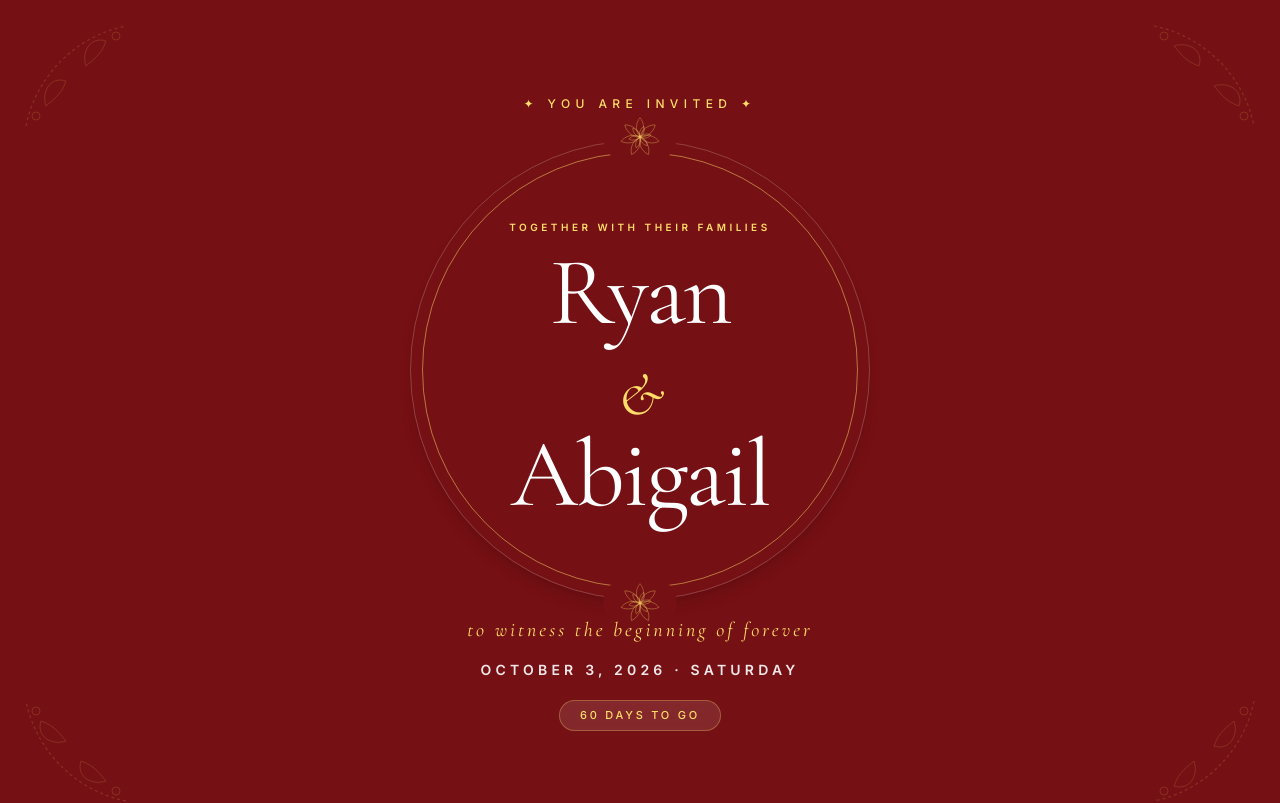
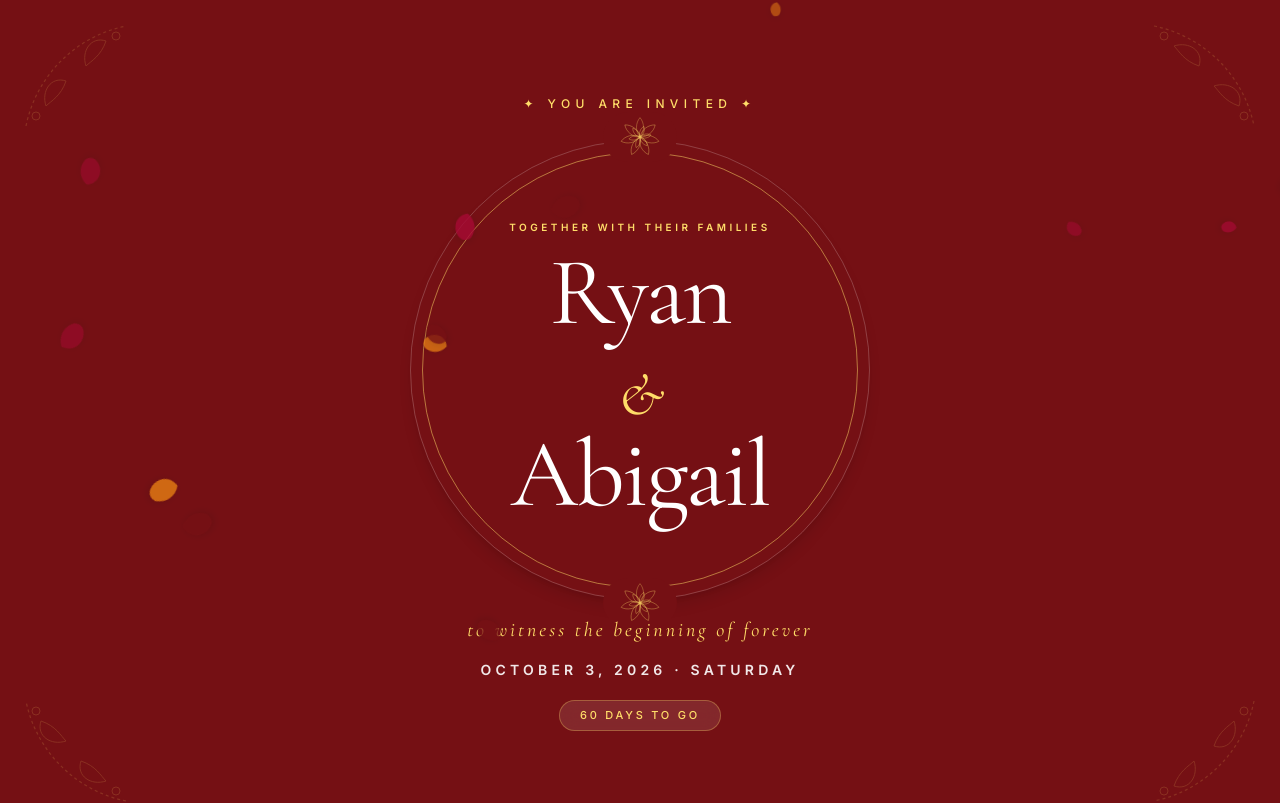
Before and after one commit to mnsling/weddinginv, a React (Vite) app: page / in a window 1280 px wide. Shown: the top 803 px of the page. Built offline with nearby package versions, Linux system fonts and the light colour scheme.

Commit message:
change ui addition

```diff
--- a/index.html
+++ b/index.html
@@ -2,7 +2,7 @@
 <html lang="en">
   <head>
     <meta charset="UTF-8" />
-    <link rel="icon" type="image/svg+xml" href="/favicon.svg" />
+    <link rel="icon" type="image/svg+xml" href="/activity.svg" />
     <meta name="viewport" content="width=device-width, initial-scale=1.0" />
     <title>Abigail & Ryan</title>
   </head>
--- a/src/App.jsx
+++ b/src/App.jsx
@@ -1,13 +1,67 @@
 import React, { useEffect, useRef, useState } from "react";
-import bgImage from "./assets/bg.jpg"; // Adjust path if assets is located elsewhere (e.g. "../assets/bg.jpg")
+import bgImage from "./assets/bg.jpg"; // Background image import
 
 /**
  * Ryan & Abigail — Wedding Invitation
  * -----------------------------------
- * Streamlined Hero section featuring "YOU ARE INVITED" as a subtle gold subtext
- * above the names, maximizing focus on the central moon gate ring and roses.
- * Includes responsive Schedule of Events (Horizontal on Desktop / Vertical on Mobile).
+ * Features floating rose petal animation system and responsive sections.
  */
+
+// ---------------------------------------------------------------------------
+// Falling Rose Petals Animation Component
+// ---------------------------------------------------------------------------
+function FallingPetals({ count = 22 }) {
+  const [petals, setPetals] = useState([]);
+
+  useEffect(() => {
+    // Generate petals with randomized speeds, sizes, positions, and drift angles
+    const generatedPetals = Array.from({ length: count }).map((_, i) => ({
+      id: i,
+      left: Math.random() * 100, // Horizontal start percentage
+      size: 12 + Math.random() * 14, // Petal width in px
+      duration: 7 + Math.random() * 8, // Fall duration (seconds)
+      delay: Math.random() * 10, // Initial delay before animation starts
+      opacity: 0.5 + Math.random() * 0.4, // Opacity variation
+      swayDuration: 3 + Math.random() * 3, // Sway frequency
+      rotate: Math.random() * 360, // Initial rotation angle
+      color: i % 3 === 0 ? "#A60934" : i % 2 === 0 ? "#751014" : "#E17A13", // Rich crimson & warm tones
+    }));
+    setPetals(generatedPetals);
+  }, [count]);
+
+  return (
+    <div className="fixed inset-0 pointer-events-none z-30 overflow-hidden">
+      {petals.map((p) => (
+        <div
+          key={p.id}
+          className="absolute top-[-5%]"
+          style={{
+            left: `${p.left}%`,
+            animation: `fall ${p.duration}s linear infinite`,
+            animationDelay: `${p.delay}s`,
+          }}
+        >
+          {/* Individual Sway & Rotation Wrapper */}
+          <svg
+            width={p.size}
+            height={p.size * 1.3}
+            viewBox="0 0 24 30"
+            fill={p.color}
+            style={{
+              opacity: p.opacity,
+              animation: `sway ${p.swayDuration}s ease-in-out infinite alternate`,
+              transform: `rotate(${p.rotate}deg)`,
+              filter: "drop-shadow(0 2px 4px rgba(0,0,0,0.15))",
+            }}
+          >
+            {/* Smooth Rose Petal Path */}
+            <path d="M12 0 C 20 5, 24 15, 18 25 C 12 30, 6 28, 2 20 C -2 10, 4 2, 12 0 Z" />
+          </svg>
+        </div>
+      ))}
+    </div>
+  );
+}
 
 // ---------------------------------------------------------------------------
 // Reveal-on-scroll wrapper
@@ -50,7 +104,7 @@ function Reveal({ children, delay = 0, className = "", scale = false }) {
 }
 
 // ---------------------------------------------------------------------------
-// Standard Section Header (Used for lower sections)
+// Standard Section Header
 // ---------------------------------------------------------------------------
 function SectionHeader({ numeral, chapter, title, theme = "dark" }) {
   const isDarkBg = theme === "light";
@@ -60,8 +114,9 @@ function SectionHeader({ numeral, chapter, title, theme = "dark" }) {
       {numeral && (
         <Reveal>
           <p
-            className={`font-display italic text-base md:text-lg font-light mb-1 ${isDarkBg ? "text-white/80" : "text-[#751014]/80"
-              }`}
+            className={`font-display italic text-base md:text-lg font-light mb-1 ${
+              isDarkBg ? "text-white/80" : "text-[#751014]/80"
+            }`}
           >
             {numeral}
           </p>
@@ -70,16 +125,18 @@ function SectionHeader({ numeral, chapter, title, theme = "dark" }) {
 
       <Reveal delay={40}>
         <div
-          className={`w-px h-5 md:h-7 mb-3 ${isDarkBg ? "bg-white/30" : "bg-[#751014]/30"
-            }`}
+          className={`w-px h-5 md:h-7 mb-3 ${
+            isDarkBg ? "bg-white/30" : "bg-[#751014]/30"
+          }`}
         />
       </Reveal>
 
       {chapter && (
         <Reveal delay={80}>
           <p
-            className={`text-[9px] md:text-[10px] tracking-[0.4em] uppercase font-medium mb-2 ${isDarkBg ? "text-[#ffdd69]" : "text-[#751014]"
-              }`}
+            className={`text-[9px] md:text-[10px] tracking-[0.4em] uppercase font-medium mb-2 ${
+              isDarkBg ? "text-[#ffdd69]" : "text-[#751014]"
+            }`}
           >
             {chapter}
           </p>
@@ -88,8 +145,9 @@ function SectionHeader({ numeral, chapter, title, theme = "dark" }) {
 
       <Reveal delay={chapter ? 120 : 80}>
         <h2
-          className={`font-display text-4xl sm:text-5xl md:text-6xl font-normal tracking-wide ${isDarkBg ? "text-white" : "text-[#751014]"
-            }`}
+          className={`font-display text-4xl sm:text-5xl md:text-6xl font-normal tracking-wide ${
+            isDarkBg ? "text-white" : "text-[#751014]"
+          }`}
         >
           {title}
         </h2>
@@ -280,13 +338,10 @@ function TimelineItem({ time, label, last = false }) {
       <div className="hidden md:flex flex-1 flex-col items-center text-center group relative">
         {/* Step Marker & Connecting Line */}
         <div className="relative w-full flex items-center justify-center mb-6">
-          {/* Node Dot */}
           <div className="relative z-10 w-4 h-4 rounded-full bg-[#751014] flex items-center justify-center transition-transform duration-300 group-hover:scale-125">
             <div className="w-1.5 h-1.5 rounded-full bg-white" />
             <div className="absolute inset-0 rounded-full bg-[#751014] pulse-dot" />
           </div>
-
-          {/* Line segment connecting to next item */}
           {!last && (
             <div className="absolute left-1/2 w-full h-[2px] bg-[#751014]/20 top-1/2 -translate-y-1/2 z-0" />
           )}
@@ -316,7 +371,6 @@ function Swatch({ hex }) {
         className="w-10 h-10 md:w-12 md:h-12 rounded-full border border-white/20 shadow-md transition-transform duration-300 group-hover:scale-110"
         style={{ backgroundColor: hex }}
       />
-      {/* Updated text styling for high contrast on dark background */}
       <span className="text-[10px] font-mono tracking-wider text-white/90 font-medium uppercase drop-shadow-sm">
         {hex}
       </span>
@@ -342,7 +396,10 @@ export default function WeddingInvite() {
   ];
 
   return (
-    <div className="min-h-screen w-full bg-white text-[#333333] overflow-x-hidden antialiased selection:bg-[#751014] selection:text-white">
+    <div className="min-h-screen w-full bg-white text-[#333333] overflow-x-hidden antialiased selection:bg-[#751014] selection:text-white relative">
+      {/* Falling Rose Petals Animation Layer */}
+      <FallingPetals count={25} />
+
       <style>{`
         @import url('https://fonts.googleapis.com/css2?family=Cormorant+Garamond:ital,wght@0,300;0,400;0,500;0,600;1,400&family=Noto+Serif+SC:wght@400;600&family=Inter:wght@300;400;500;600&display=swap');
 
@@ -385,6 +442,28 @@ export default function WeddingInvite() {
           100% { opacity: 0; }
         }
 
+        /* Falling Petals Animations */
+        @keyframes fall {
+          0% {
+            top: -10%;
+          }
+          100% {
+            top: 108%;
+          }
+        }
+
+        @keyframes sway {
+          0% {
+            transform: translateX(0px) rotate(0deg);
+          }
+          50% {
+            transform: translateX(45px) rotate(180deg);
+          }
+          100% {
+            transform: translateX(-35px) rotate(360deg);
+          }
+        }
+
         @media (prefers-reduced-motion: reduce) {
           .reveal { transition: none !important; opacity: 1 !important; transform: none !important; }
           .pulse-dot { animation: none !important; }
@@ -394,7 +473,6 @@ export default function WeddingInvite() {
       <div className="font-body">
         {/* -------------------------------------------------- HERO SECTION (BG #751014) */}
         <section className="relative bg-[#751014] text-white py-16 md:py-24 min-h-screen flex flex-col items-center justify-center overflow-hidden">
-          {/* Background Corner Roses */}
           <CornerFloral
             tone="#ffdd69"
             opacity={0.15}
@@ -417,7 +495,6 @@ export default function WeddingInvite() {
           />
 
           <div className="relative z-10 flex flex-col items-center text-center max-w-3xl mx-auto px-6">
-            {/* Subtle Gold "YOU ARE INVITED" Subtext Header */}
             <Reveal delay={40}>
               <p className="text-[#ffdd69] text-[10px] sm:text-xs tracking-[0.45em] uppercase font-medium mb-3">
                 ✦ You Are Invited ✦
@@ -426,11 +503,9 @@ export default function WeddingInvite() {
 
             <Reveal delay={100} scale>
               <div className="relative w-[300px] h-[300px] sm:w-[380px] sm:h-[380px] md:w-[460px] md:h-[460px] flex items-center justify-center my-4">
-                {/* Outer Ring & Gold Inset */}
                 <div className="absolute inset-0 rounded-full border border-white/20 shadow-lg" />
                 <div className="absolute inset-3 rounded-full border border-[#ffdd69]/50" />
 
-                {/* Top & Bottom Rose Accents on Ring */}
                 <div className="absolute -top-7 left-1/2 -translate-x-1/2 bg-[#751014] px-3 rounded-full">
                   <Rose size={50} tone="#ffdd69" opacity={0.9} />
                 </div>
@@ -596,13 +671,22 @@ export default function WeddingInvite() {
           </div>
         </section>
 
-        {/* ------------------------------------------------------ ATTIRE (SECTION V - BG IMAGE) */}
-        <section
-          className="relative text-white py-24 md:py-36 text-center bg-cover bg-center bg-no-repeat"
-          style={{ backgroundImage: `url(${bgImage})` }}
-        >
-          {/* Dark Overlay for Text Readability */}
-          <div className="absolute inset-0 bg-black/60 pointer-events-none" />
+        {/* ------------------------------------------------------ ATTIRE (SECTION V - BG IMAGE WITH SEAMLESS FADE) */}
+        <section className="relative text-white py-24 md:py-36 text-center bg-white overflow-hidden">
+          {/* Background Image Container with Top & Bottom Fade Mask */}
+          <div
+            className="absolute inset-0 bg-cover bg-center bg-no-repeat pointer-events-none"
+            style={{
+              backgroundImage: `url(${bgImage})`,
+              WebkitMaskImage:
+                "linear-gradient(to bottom, transparent 0%, black 15%, black 85%, transparent 100%)",
+              maskImage:
+                "linear-gradient(to bottom, transparent 0%, black 15%, black 85%, transparent 100%)",
+            }}
+          >
+            {/* Overlay for contrast */}
+            <div className="absolute inset-0 bg-black/40" />
+          </div>
 
           <div className="relative z-10 max-w-3xl mx-auto px-6">
             <SectionHeader
@@ -619,7 +703,7 @@ export default function WeddingInvite() {
               </p>
             </Reveal>
 
-            {/* Flex Container ensuring equal heights */}
+            {/* Equal Height Flex Cards */}
             <div className="flex flex-col sm:flex-row gap-6 md:gap-8 mb-16 items-stretch justify-center">
               <div className="flex-1">
                 <Reveal delay={140} className="h-full">
@@ -652,7 +736,7 @@ export default function WeddingInvite() {
             </div>
 
             <Reveal delay={240}>
-              <p className="text-[10px] tracking-[0.35em] uppercase font-semibold text-[#ffffff] mb-8">
+              <p className="text-[10px] tracking-[0.35em] uppercase font-semibold text-[#ffdd69] mb-8">
                 Suggested Palette
               </p>
             </Reveal>
@@ -667,10 +751,10 @@ export default function WeddingInvite() {
         </section>
 
         {/* ----------------------------------------------------- CLOSING (SECTION VI - BG WHITE) */}
-        <section className="relative bg-white px-6 py-28 md:py-36 text-center">
-          <div className="relative z-10 max-w-xl mx-auto">
+        <section className="relative bg-white px-6 py-12 md:py-16 text-center overflow-hidden">
+          <div className="relative z-10 max-w-xl mx-auto flex flex-col items-center">
             <Reveal delay={60}>
-              <div className="flex justify-center mb-6">
+              <div className="flex justify-center mb-4">
                 <Rose size={60} tone="#751014" opacity={0.85} />
               </div>
             </Reveal>
@@ -681,9 +765,17 @@ export default function WeddingInvite() {
               title="We Can't Wait"
               theme="dark"
             />
+
             <Reveal delay={120}>
-              <p className="text-xs tracking-[0.35em] uppercase font-semibold text-[#751014]">
+              <p className="text-xs tracking-[0.35em] uppercase font-semibold text-[#751014] mb-8">
                 With love, Ryan &amp; Abigail
+              </p>
+            </Reveal>
+
+            {/* Centered Watermark */}
+            <Reveal delay={160}>
+              <p className="text-[9px] md:text-[10px] tracking-[0.2em] uppercase text-gray-400 font-light">
+                Website by <span className="font-medium text-gray-600">Nicklaus Ling</span>
               </p>
             </Reveal>
           </div>
```
Also changed, not shown: public/activity.svg (added).
